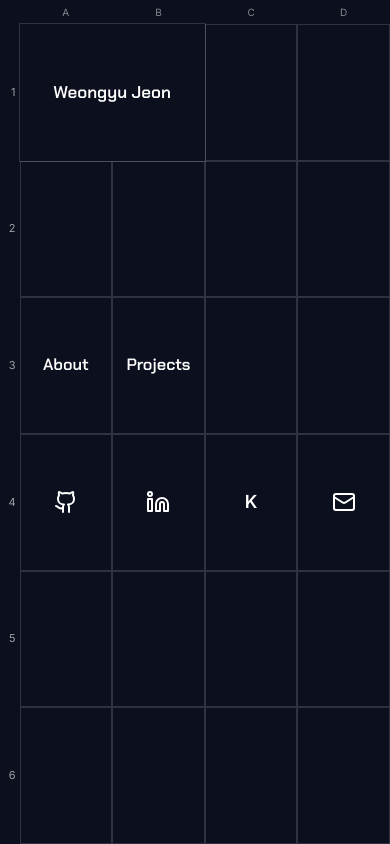
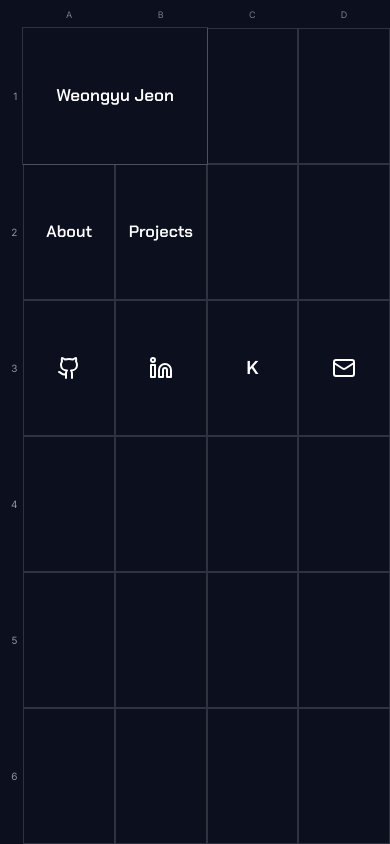
Before and after one commit to edwinjeon/portfolio, a Next.js app: page / in a window 390 px wide. Built offline with nearby package versions, Linux system fonts and the light colour scheme.

Commit message:
rolling back to when we had more space with headers

```diff
--- a/src/components/HomeMobile.tsx
+++ b/src/components/HomeMobile.tsx
@@ -7,25 +7,24 @@ import type React from "react";
 /**
  * Mobile Excel-style homepage
  * - Column headers A–D
- * - Row numbers (left gutter), tight and right-aligned
- * - Name in A1 spanning B1
- * - No scroll (fills 100dvh exactly)
+ * - Row numbers (left gutter)
+ * - "Weongyu Jeon" merged across A1–B1
+ * - No scroll, fills 100dvh
  */
 
-/* Type-safe CSS vars for the style prop */
 type CSSVars = React.CSSProperties & {
-  ["--hdr"]?: string; // header height
-  ["--gut"]?: string; // left gutter width
+  ["--hdr"]?: string;
+  ["--gut"]?: string;
 };
 
 export default function HomeMobile() {
-  const COLS = 4;        // A..D
-  const BODY_ROWS = 6;   // 1..6
+  const COLS = 4;
+  const BODY_ROWS = 6;
 
-  // layout variables
-  const headerH = "clamp(14px, 4.7dvh, 24px)";          // small header row
-  const gutterW = "clamp(18px, 5dvw, 26px)";          // narrow left gutter
-  const cw = `calc((100dvw - var(--gut)) / ${COLS})`;   // each data column width
+  // rollback to roomy header/gutter
+  const headerH = "clamp(16px, 5.5dvh, 28px)";
+  const gutterW = "clamp(22px, 6dvw, 32px)";
+  const cw = `calc((100dvw - var(--gut)) / ${COLS})`;
   const rows = `var(--hdr) repeat(${BODY_ROWS}, calc((100dvh - var(--hdr)) / ${BODY_ROWS}))`;
 
   const gridStyle: CSSVars = {
@@ -38,23 +37,23 @@ export default function HomeMobile() {
   return (
     <main className="relative h-dvh w-screen overflow-hidden bg-[#0B0F1E] text-[#E5E7EB]">
       <div className="grid h-full w-full" style={gridStyle}>
-        {/* Column headers A–D */}
+        {/* Column headers A–D (airy spacing) */}
         {Array.from({ length: COLS }).map((_, i) => (
           <div
             key={`col-${i}`}
             style={{ gridColumn: i + 2, gridRow: 1 }}
-            className="flex items-center justify-center text-[10px] leading-none text-white/50"
+            className="flex items-center justify-center text-[9px] leading-[1] text-white/45 tracking-wide"
           >
             {String.fromCharCode(65 + i)}
           </div>
         ))}
 
-        {/* Row numbers (left gutter), right-aligned and snug */}
+        {/* Row numbers (roomier gutter, right aligned) */}
         {Array.from({ length: BODY_ROWS }).map((_, i) => (
           <div
             key={`row-${i}`}
             style={{ gridColumn: 1, gridRow: i + 2 }}
-            className="flex items-center justify-end pr-[4px] text-[11px] leading-none text-white/60"
+            className="flex items-center justify-end pr-[6px] text-[10px] leading-[1] text-white/55"
           >
             {i + 1}
           </div>
@@ -71,30 +70,30 @@ export default function HomeMobile() {
           ))
         )}
 
-        {/* Name at A1 spanning B1, centered */}
+        {/* === Merged name cell (A1–B1) === */}
         <BodyCell c={1} r={1} colSpan={2} display merged className="text-center">
           <span className="text-[clamp(17px,4.3vw,21px)]">Weongyu Jeon</span>
         </BodyCell>
 
-        {/* About / Projects on row 2 */}
-        <BodyLink c={1} r={3} href="/about" display>
+        {/* About / Projects row */}
+        <BodyLink c={1} r={2} href="/about" display>
           <span className="text-[clamp(16px,4.2vw,20px)]">About</span>
         </BodyLink>
-        <BodyLink c={2} r={3} href="/projects" display>
+        <BodyLink c={2} r={2} href="/projects" display>
           <span className="text-[clamp(16px,4.2vw,20px)]">Projects</span>
         </BodyLink>
 
-        {/* Icons on row 3 */}
-        <BodyLink c={1} r={4} href="https://github.com/edwinjeon" target="_blank" ariaLabel="GitHub">
+        {/* Icons row */}
+        <BodyLink c={1} r={3} href="https://github.com/edwinjeon" target="_blank" ariaLabel="GitHub">
           <Github className="h-6 w-6" />
         </BodyLink>
-        <BodyLink c={2} r={4} href="https://www.linkedin.com/in/weongyujeon/" target="_blank" ariaLabel="LinkedIn">
+        <BodyLink c={2} r={3} href="https://www.linkedin.com/in/weongyujeon/" target="_blank" ariaLabel="LinkedIn">
           <Linkedin className="h-6 w-6" />
         </BodyLink>
-        <BodyLink c={3} r={4} href="https://www.kaggle.com/ratin21" target="_blank" ariaLabel="Kaggle">
+        <BodyLink c={3} r={3} href="https://www.kaggle.com/ratin21" target="_blank" ariaLabel="Kaggle">
           <span className="font-semibold text-lg">K</span>
         </BodyLink>
-        <BodyLink c={4} r={4} href="mailto:weongyujeon@gmail.com" ariaLabel="Email">
+        <BodyLink c={4} r={3} href="mailto:weongyujeon@gmail.com" ariaLabel="Email">
           <Mail className="h-6 w-6" />
         </BodyLink>
       </div>
@@ -102,23 +101,38 @@ export default function HomeMobile() {
   );
 }
 
-/* ===== Helpers map body coords (A1 = c1,r1) to grid positions (offset by gutter/header) ===== */
+/* === Helpers === */
 
 function BodyCell({
-  c, r, children, display = false, className = "", colSpan = 1, rowSpan = 1, merged = false,
+  c,
+  r,
+  children,
+  display = false,
+  className = "",
+  colSpan = 1,
+  rowSpan = 1,
+  merged = false,
 }: {
-  c: number; r: number; children: React.ReactNode; display?: boolean; className?: string;
-  colSpan?: number; rowSpan?: number; merged?: boolean;
+  c: number;
+  r: number;
+  children: React.ReactNode;
+  display?: boolean;
+  className?: string;
+  colSpan?: number;
+  rowSpan?: number;
+  merged?: boolean;
 }) {
   return (
     <div
       style={{
-        gridColumn: `${c + 1} / span ${colSpan}`, // +1 to skip gutter
-        gridRow: `${r + 1} / span ${rowSpan}`,    // +1 to skip header
+        gridColumn: `${c + 1} / span ${colSpan}`,
+        gridRow: `${r + 1} / span ${rowSpan}`,
         fontFamily: display ? "var(--font-home-display)" : undefined,
         fontWeight: display ? 600 : undefined,
       }}
-      className={`relative ${merged ? "z-20 bg-[#0B0F1E] ring-1 ring-white/15" : "z-10"} flex items-center justify-center text-white transition-colors duration-150 hover:bg-white/10 ${className}`}
+      className={`relative ${
+        merged ? "z-20 bg-[#0B0F1E] ring-1 ring-white/15" : "z-10"
+      } flex items-center justify-center text-white transition-colors duration-150 hover:bg-white/10 ${className}`}
     >
       {children}
     </div>
@@ -126,10 +140,27 @@ function BodyCell({
 }
 
 function BodyLink({
-  c, r, href, target, ariaLabel, children, display = false, className = "", colSpan = 1, rowSpan = 1,
+  c,
+  r,
+  href,
+  target,
+  ariaLabel,
+  children,
+  display = false,
+  className = "",
+  colSpan = 1,
+  rowSpan = 1,
 }: {
-  c: number; r: number; href: string; target?: "_blank"; ariaLabel?: string; children: React.ReactNode;
-  display?: boolean; className?: string; colSpan?: number; rowSpan?: number;
+  c: number;
+  r: number;
+  href: string;
+  target?: "_blank";
+  ariaLabel?: string;
+  children: React.ReactNode;
+  display?: boolean;
+  className?: string;
+  colSpan?: number;
+  rowSpan?: number;
 }) {
   return (
     <Link
```
